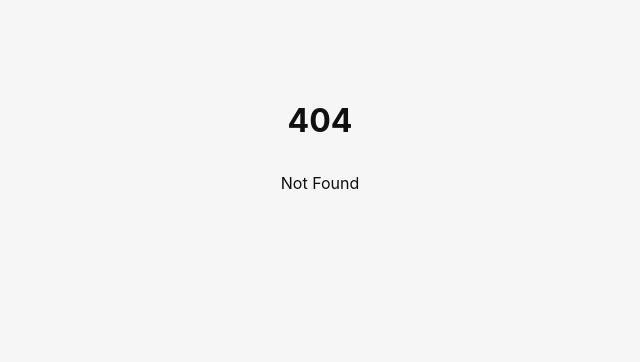
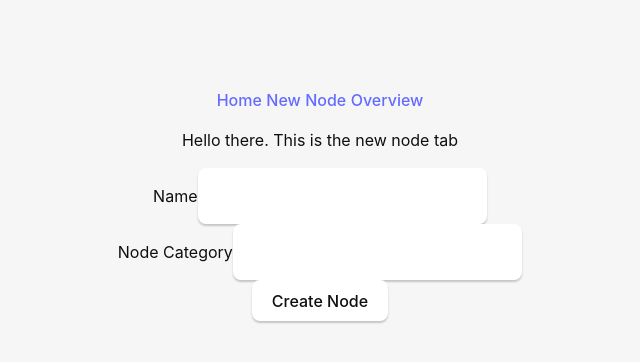
Before and after one commit to Mutestock/so_many_test_projects_cant_even, a SvelteKit app: page /new-node in a window 1280 px wide. Before the commit this address had no page. Shown: the top 362 px of the page, without its empty margins (320-960 px from the left). Built offline with nearby package versions, Linux system fonts and the light colour scheme.

Commit message:
Frontend: Routes. Menu event catching, Interactions with backend through tauri commands

```diff
--- /dev/null
+++ b/src/lib/NavBar.svelte
@@ -0,0 +1,5 @@
+<nav>
+    <a href="/">Home</a>
+    <a href="/new-node">New Node</a>
+    <a href="/overview">Overview</a>
+</nav>
--- /dev/null
+++ b/src/routes/new-node/+page.svelte
@@ -0,0 +1,31 @@
+<script>
+    import NavBar from "$lib/NavBar.svelte";
+    import { invoke } from "@tauri-apps/api/tauri";
+    let nodeName = "";
+    let nodeCategory = "";
+
+    async function newNode() {
+        invoke ("cmd_create_node",{
+            "nodeCategory" : nodeCategory,
+            "name" : nodeName
+        });
+    }
+
+</script>
+
+<div>
+    <NavBar />
+    <p>Hello there. This is the new node tab</p>
+    <div class="row">
+        <p>Name</p>
+        <input bind:value={nodeName} />
+    </div>
+
+    <div class="row">
+        <p>Node Category</p>
+        <input bind:value={nodeCategory} />
+    </div>
+    <button on:click={newNode}>
+        Create Node
+    </button>
+</div>
--- /dev/null
+++ b/src/stores/creationStore.ts
@@ -0,0 +1 @@
+import { writable } from "svelte/store";
```
Also changed, not shown: src/lib/tauriMenu.ts (added, +9 -0 lines), src/routes/+page.svelte (+10 -4 lines), src/routes/overview/+page.svelte (added, +44 -0 lines), src/lib/Home.svelte (renamed from src/lib/Greet.svelte), 1 other file (tests, documents, lock files or other folders).
